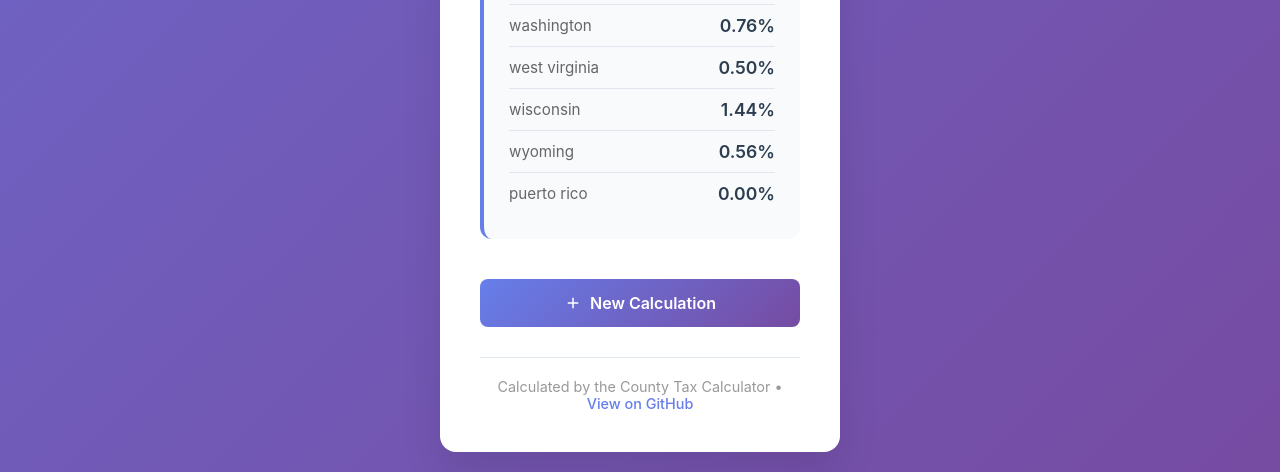
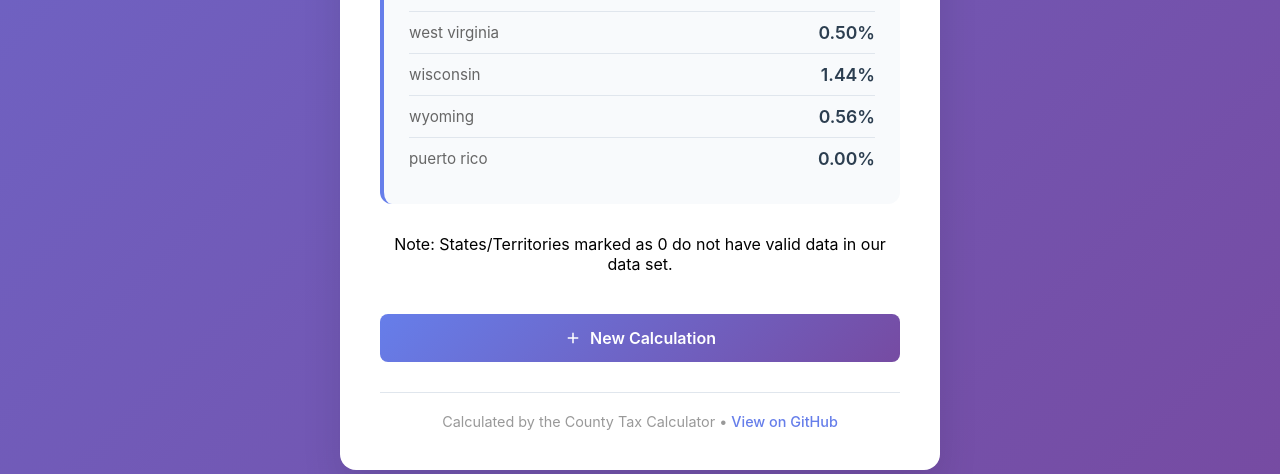
Before and after one commit to JohnSwiftC/countyCalculator, a FastAPI app: page /state_average_rate in a window 1280 px wide. Shown: the part 2325-2799 px from the top of the page. Run offline with FastAPI, Linux system fonts and the light colour scheme.

Commit message:
width change, add notes input to answer template, clean up some html

```diff
--- a/app.py
+++ b/app.py
@@ -82,5 +82,5 @@ async def get_state_average_rate(request: Request):
         states[k] = str("%.2f" % round(v * 100, 2)) + "%"
 
     return templates.TemplateResponse(
-        request=request, name="answer.html", context={"title": "Average Rate Per State/Territory", "details": states}
+        request=request, name="answer.html", context={"title": "Average Rate Per State/Territory", "details": states, "note": "States/Territories marked as 0 do not have valid data in our data set."}
     )
--- a/static/styles.css
+++ b/static/styles.css
@@ -13,7 +13,7 @@ body {
 
 /* Shared container styles */
 .container, .result-container {
-    max-width: 400px;
+    max-width: 600px;
     margin: 0 auto;
     background: white;
     border-radius: 16px;
--- a/static/templates/answer.html
+++ b/static/templates/answer.html
@@ -32,6 +32,10 @@
             </div>
             {% endif %}
 
+            {% if note %}
+            <p>Note: {{ note }}</p>
+            {% endif %}
+
             <div class="action-buttons">
                 <a href="/" class="btn">
                     <svg class="btn-icon" viewBox="0 0 24 24">
```
Also changed, not shown: static/templates/index.html (+17 -7 lines).
